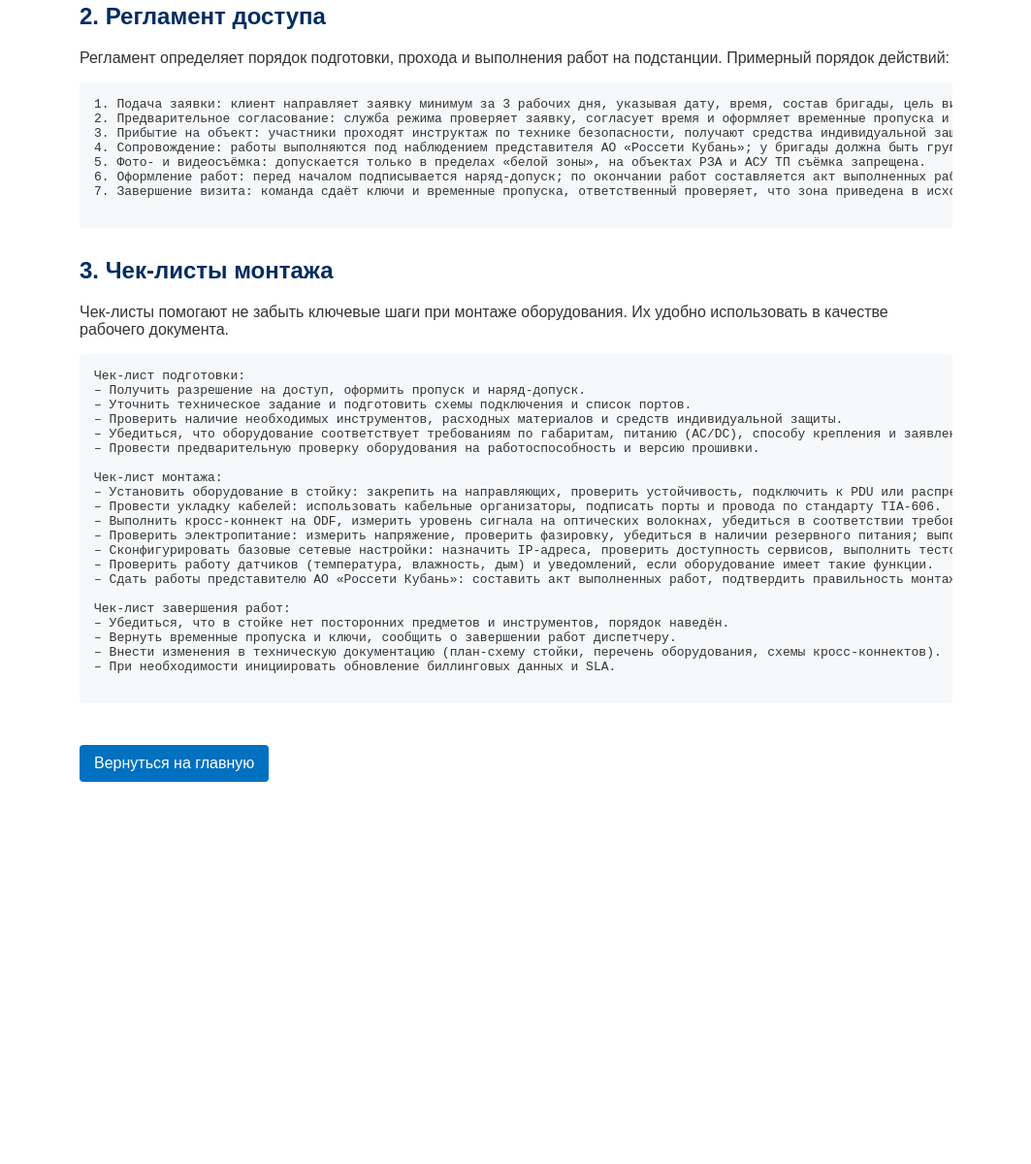
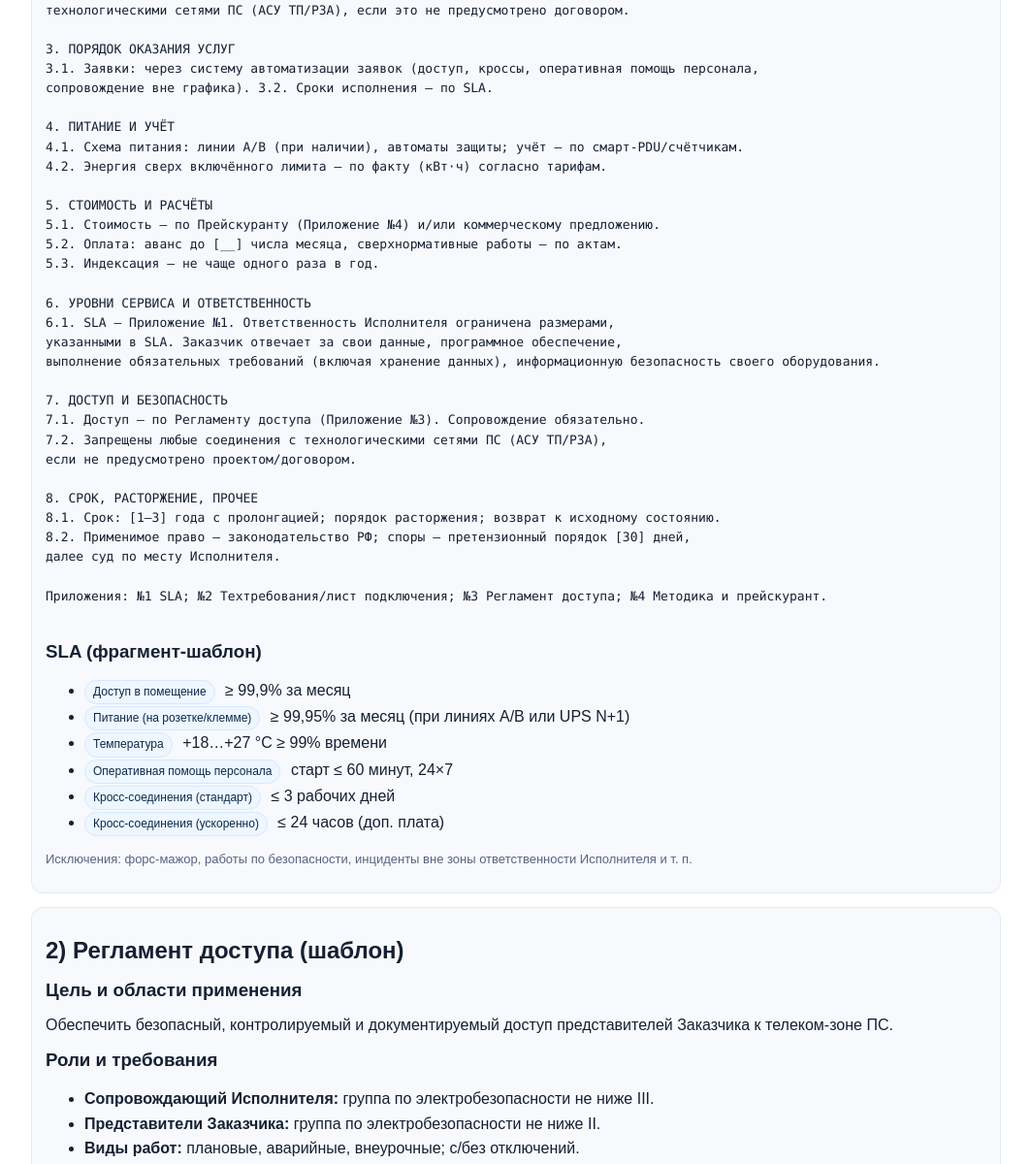
Before and after one commit to Anatoliy031/Big-data, a plain HTML site: page templates.html in a window 1280 px wide. Shown: the part 802-2002 px from the top of the page at 97% size, without its empty margins (108-1171 px from the left). Before the commit the page ends 1628 px from the top, so only its background shows below. Drawn offline with Linux system fonts and the light colour scheme.

Commit message:
Update templates.html

```diff
--- a/templates.html
+++ b/templates.html
@@ -3,133 +3,183 @@
 <head>
   <meta charset="UTF-8">
   <meta name="viewport" content="width=device-width, initial-scale=1.0">
-  <title>Шаблоны документов</title>
+  <title>Шаблоны документов: договор, SLA, регламент доступа, чек-листы</title>
   <style>
-    body {
-      font-family: Arial, sans-serif;
-      background: #fff;
-      color: #333;
-      margin: 0;
-      padding: 0;
-    }
-    header {
-      background: #002d62;
-      color: #fff;
-      padding: 30px 20px;
-      text-align: center;
-    }
-    header h1 {
-      margin: 0;
-      font-size: 1.8rem;
-    }
-    main {
-      padding: 20px;
-      max-width: 900px;
-      margin: 0 auto;
-    }
-    h2 {
-      margin-top: 30px;
-      color: #002d62;
-    }
-    pre {
-      background: #f6f8fa;
-      padding: 15px;
-      border-radius: 4px;
-      overflow-x: auto;
-    }
-    .back {
-      display: inline-block;
-      margin-top: 30px;
-      padding: 10px 15px;
-      background: #0070c0;
-      color: #fff;
-      text-decoration: none;
-      border-radius: 4px;
-    }
+    body{font-family:Arial,sans-serif;background:#fff;color:#162033;margin:0}
+    header{background:#002d62;color:#fff;padding:20px}
+    main{max-width:1000px;margin:0 auto;padding:20px}
+    h1,h2,h3{margin:16px 0}
+    .box{background:#f7f9fc;border:1px solid #e5eaf2;border-radius:12px;padding:14px;margin:14px 0}
+    .muted{color:#5a6380;font-size:13px}
+    pre, code{font-family:ui-monospace,Menlo,Consolas,monospace;font-size:13px;line-height:1.55;white-space:pre-wrap}
+    ul{line-height:1.6}
+    .tag{display:inline-block;background:#eef6ff;border:1px solid #d6e8ff;border-radius:999px;padding:2px 8px;margin-right:6px;font-size:12px;color:#0b2a4a}
   </style>
 </head>
 <body>
-  <header>
-    <h1>Шаблоны: договор, SLA и регламенты</h1>
-  </header>
-  <main>
-    <p>Ниже приведены общие структуры и примеры содержания ключевых документов. Эти образцы помогут вам сформировать
-      индивидуальные версии в соответствии с потребностями конкретного клиента.</p>
+<header>
+  <h1>Шаблоны документов</h1>
+  <p class="muted">
+    Ниже — каркасы документов: типовой договор + SLA, регламент доступа и чек-листы. Используются корректные термины:
+    «юнит(ы)» (высота в стойке), «кВт» (мощность), «контрольная точка» (вместо Gate), «оперативная помощь персонала» (вместо Remote Hands),
+    «система автоматизации заявок» (без упоминания CRM).
+  </p>
+</header>
 
-    <h2>1. Типовой договор + SLA</h2>
-    <p>Типовой договор регулирует отношения между АО «Россети Кубань» и оператором связи. Он состоит из
-      нескольких разделов:</p>
+<main>
+
+  <!-- ДОГОВОР -->
+  <section class="box">
+    <h2>1) Типовой договор оказания услуг колокейшн + SLA</h2>
+    <h3>Договор (каркас)</h3>
     <pre>
-1. Предмет договора
-   – Предоставление услуги размещения телеком‑оборудования на подстанциях (колокейшн).
-   – Перечень предоставляемых ресурсов: стойки, питание, климат, кросс‑коннекты.
+ДОГОВОР № [____] оказания услуг по размещению оборудования (колокейшн)
 
-2. Права и обязанности сторон
-   – АО «Россети Кубань» обеспечивает доступ, электропитание, климат и безопасный режим.
-   – Оператор соблюдает требования по монтажу, не вмешивается в работу АСУ ТП, выполняет СОРМ и хранение данных.
+г. [Город]                                  «[__]» [месяц] [год] г.
 
-3. Уровни сервиса (SLA)
-   – Доступ в помещение: 99,9 % времени.
-   – Питание: 99,95 % (при наличии двойного ввода/UPS).
-   – Климат: температура от +18 до +27 °C – 99 % времени.
-   – Реагирование remote hands: в течение 60 минут.
+1. ПРЕДМЕТ
+1.1. Исполнитель: [Полное наименование] предоставляет Заказчику услугу колокейшн
+на площадках (подстанциях, далее — ПС) по адресам Приложения №2, включая:
+(a) место в стойке или часть стойки (юниты) [кол-во: __U],
+(b) электрическую мощность до [__] кВт,
+(c) поддержание климатических условий,
+(d) доступ по Регламенту доступа (Приложение №3),
+(e) кросс-соединения к ОDF (оптический кросс),
+(f) сопутствующие сервисы: оперативная помощь персонала, сопровождение работ,
+(g) иные услуги по заявкам через систему автоматизации заявок.
 
-4. Порядок доступа и работ
-   – Доступ только по заявке, сопровождается представителем АО «Россети Кубань».
-   – Обязательное соблюдение требований безопасности, наличие группы по электробезопасности у подрядчика.
+1.2. Заказчик размещает и эксплуатирует своё оборудование с соблюдением требований
+настоящего договора, SLA (Приложение №1), Регламента доступа (Приложение №3),
+техтребований (Приложение №2), правил безопасности и действующего законодательства.
 
-5. Порядок оплаты
-   – Ежемесячная абонентская плата за U и мощность, учёт потребленной энергии по счётчику.
-   – Услуги remote hands и экспресс‑работы оплачиваются отдельно.
+2. ОБЯЗАННОСТИ СТОРОН
+2.1. Исполнитель обеспечивает доступность помещения, питание (кВт) в выделенной
+точке подключения, температурный режим по SLA, пропускной режим, кросс-соединения.
+2.2. Заказчик: использует оборудование, соответствующее Приложению №2; соблюдает
+Регламент доступа; исполняет требования законов (включая хранение данных — на стороне
+оператора связи, при наличии соответствующего статуса); не соединяет оборудование с
+технологическими сетями ПС (АСУ ТП/РЗА), если это не предусмотрено договором.
 
-6. Ответственность и форс‑мажор
-   – Устанавливаются ограничения и штрафы за нарушение SLA.
-   – Форс‑мажорные обстоятельства оговариваются отдельно.
+3. ПОРЯДОК ОКАЗАНИЯ УСЛУГ
+3.1. Заявки: через систему автоматизации заявок (доступ, кроссы, оперативная помощь персонала,
+сопровождение вне графика). 3.2. Сроки исполнения — по SLA.
 
-7. Срок действия и порядок расторжения
-   – Минимальный срок – 12 месяцев, пролонгация автоматически.
-   – Досрочное расторжение – по взаимному согласию или при существенном нарушении условий.
+4. ПИТАНИЕ И УЧЁТ
+4.1. Схема питания: линии A/B (при наличии), автоматы защиты; учёт — по смарт-PDU/счётчикам.
+4.2. Энергия сверх включённого лимита — по факту (кВт·ч) согласно тарифам.
+
+5. СТОИМОСТЬ И РАСЧЁТЫ
+5.1. Стоимость — по Прейскуранту (Приложение №4) и/или коммерческому предложению.
+5.2. Оплата: аванс до [__] числа месяца, сверхнормативные работы — по актам.
+5.3. Индексация — не чаще одного раза в год.
+
+6. УРОВНИ СЕРВИСА И ОТВЕТСТВЕННОСТЬ
+6.1. SLA — Приложение №1. Ответственность Исполнителя ограничена размерами,
+указанными в SLA. Заказчик отвечает за свои данные, программное обеспечение,
+выполнение обязательных требований (включая хранение данных), информационную безопасность своего оборудования.
+
+7. ДОСТУП И БЕЗОПАСНОСТЬ
+7.1. Доступ — по Регламенту доступа (Приложение №3). Сопровождение обязательно.
+7.2. Запрещены любые соединения с технологическими сетями ПС (АСУ ТП/РЗА),
+если не предусмотрено проектом/договором.
+
+8. СРОК, РАСТОРЖЕНИЕ, ПРОЧЕЕ
+8.1. Срок: [1–3] года с пролонгацией; порядок расторжения; возврат к исходному состоянию.
+8.2. Применимое право — законодательство РФ; споры — претензионный порядок [30] дней,
+далее суд по месту Исполнителя.
+
+Приложения: №1 SLA; №2 Техтребования/лист подключения; №3 Регламент доступа; №4 Методика и прейскурант.
     </pre>
 
-    <h2>2. Регламент доступа</h2>
-    <p>Регламент определяет порядок подготовки, прохода и выполнения работ на подстанции. Примерный порядок действий:</p>
+    <h3>SLA (фрагмент-шаблон)</h3>
+    <ul>
+      <li><span class="tag">Доступ в помещение</span> ≥ 99,9% за месяц</li>
+      <li><span class="tag">Питание (на розетке/клемме)</span> ≥ 99,95% за месяц (при линиях A/B или UPS N+1)</li>
+      <li><span class="tag">Температура</span> +18…+27 °C ≥ 99% времени</li>
+      <li><span class="tag">Оперативная помощь персонала</span> старт ≤ 60 минут, 24×7</li>
+      <li><span class="tag">Кросс-соединения (стандарт)</span> ≤ 3 рабочих дней</li>
+      <li><span class="tag">Кросс-соединения (ускоренно)</span> ≤ 24 часов (доп. плата)</li>
+    </ul>
+    <p class="muted">Исключения: форс-мажор, работы по безопасности, инциденты вне зоны ответственности Исполнителя и т. п.</p>
+  </section>
+
+  <!-- РЕГЛАМЕНТ ДОСТУПА -->
+  <section class="box">
+    <h2>2) Регламент доступа (шаблон)</h2>
+    <h3>Цель и области применения</h3>
+    <p>Обеспечить безопасный, контролируемый и документируемый доступ представителей Заказчика к телеком-зоне ПС.</p>
+
+    <h3>Роли и требования</h3>
+    <ul>
+      <li><b>Сопровождающий Исполнителя:</b> группа по электробезопасности не ниже III.</li>
+      <li><b>Представители Заказчика:</b> группа по электробезопасности не ниже II.</li>
+      <li><b>Виды работ:</b> плановые, аварийные, внеурочные; с/без отключений.</li>
+    </ul>
+
+    <h3>Порядок доступа — шаг за шагом</h3>
+    <ol>
+      <li><b>Заявка:</b> подать в <b>систему автоматизации заявок</b> не позднее чем за 1 рабочий день (план) или по телефону диспетчера (авария).</li>
+      <li><b>Согласование:</b> время визита, состав бригады (ФИО, контакты, допуски), перечень работ и зона.</li>
+      <li><b>Пропускной режим:</b> оформление пропуска; вход через СКУД; выдача СИЗ при необходимости.</li>
+      <li><b>Сопровождение:</b> перемещение только с представителем Исполнителя; соблюдение фото/видео-ограничений.</li>
+      <li><b>Работы:</b> выполнение задач согласно заявке/наряду; запрет на доступ к технологическим сетям ПС (АСУ ТП/РЗА).</li>
+      <li><b>Завершение:</b> приведение зоны в исходное состояние; подпись журнала работ и акта.</li>
+      <li><b>Инциденты:</b> немедленно сообщить диспетчеру; следовать указаниям персонала ПС.</li>
+    </ol>
+
+    <h3>Запрещено</h3>
+    <ul>
+      <li>Открывать силовые щиты и вмешиваться в АСУ ТП/РЗА.</li>
+      <li>Прокладывать кабели вне разрешённых трасс и нарушать огнезащитные проходки.</li>
+      <li>Использовать нагревательные приборы; оставлять мусор/упаковку.</li>
+    </ul>
+
+    <h3>Формы</h3>
+    <ul>
+      <li>Журнал доступа (СКУД + бумажный журнал).</li>
+      <li>Наряд/распоряжение на работы.</li>
+      <li>Акт выполненных работ/сдачи-приёмки.</li>
+    </ul>
+  </section>
+
+  <!-- ЧЕК-ЛИСТЫ -->
+  <section class="box">
+    <h2>3) Чек-листы монтажа (шаблоны)</h2>
+
+    <h3>Чек-лист «Готовность ПС к размещению»</h3>
     <pre>
-1. Подача заявки: клиент направляет заявку минимум за 3 рабочих дня, указывая дату, время, состав бригады, цель визита и перечень оборудования.
-2. Предварительное согласование: служба режима проверяет заявку, согласует время и оформляет временные пропуска и наряд‑допуск.
-3. Прибытие на объект: участники проходят инструктаж по технике безопасности, получают средства индивидуальной защиты, временные карточки доступа и сопровождаются ответственным.
-4. Сопровождение: работы выполняются под наблюдением представителя АО «Россети Кубань»; у бригады должна быть группа по электробезопасности (не ниже II), у сопровождающего – III.
-5. Фото‑ и видеосъёмка: допускается только в пределах «белой зоны», на объектах РЗА и АСУ ТП съёмка запрещена.
-6. Оформление работ: перед началом подписывается наряд‑допуск; по окончании работ составляется акт выполненных работ, фиксируются серийные номера оборудования и выполненные действия.
-7. Завершение визита: команда сдаёт ключи и временные пропуска, ответственный проверяет, что зона приведена в исходное состояние, и закрывает наряд‑допуск.
+[ ] Помещение выделено; дверь/замок; таблички.
+[ ] Стойки 19″, крепёж, заглушки, кабель-организаторы (до 42 юнитов).
+[ ] PDU линии A/B, подписаны линии, автоматы защиты.
+[ ] Заземление: стойки/двери/ODF на ГЗШ (проверка мультиметром).
+[ ] Климат: +18…+27 °C, аварийная сигнализация.
+[ ] СКУД, видеонаблюдение, журнал событий.
+[ ] ODF размечен; патч-панели промаркированы.
     </pre>
 
-    <h2>3. Чек‑листы монтажа</h2>
-    <p>Чек‑листы помогают не забыть ключевые шаги при монтаже оборудования. Их удобно использовать в качестве рабочего документа.</p>
+    <h3>Чек-лист «Монтаж оборудования Заказчика»</h3>
     <pre>
-Чек‑лист подготовки:
-– Получить разрешение на доступ, оформить пропуск и наряд‑допуск.
-– Уточнить техническое задание и подготовить схемы подключения и список портов.
-– Проверить наличие необходимых инструментов, расходных материалов и средств индивидуальной защиты.
-– Убедиться, что оборудование соответствует требованиям по габаритам, питанию (AC/DC), способу крепления и заявленной мощности.
-– Провести предварительную проверку оборудования на работоспособность и версию прошивки.
-
-Чек‑лист монтажа:
-– Установить оборудование в стойку: закрепить на направляющих, проверить устойчивость, подключить к PDU или распределению −48 В.
-– Провести укладку кабелей: использовать кабельные организаторы, подписать порты и провода по стандарту TIA‑606.
-– Выполнить кросс‑коннект на ODF, измерить уровень сигнала на оптических волокнах, убедиться в соответствии требованиям.
-– Проверить электропитание: измерить напряжение, проверить фазировку, убедиться в наличии резервного питания; выполнить подключение к шине заземления.
-– Сконфигурировать базовые сетевые настройки: назначить IP‑адреса, проверить доступность сервисов, выполнить тестовую передачу данных.
-– Проверить работу датчиков (температура, влажность, дым) и уведомлений, если оборудование имеет такие функции.
-– Сдать работы представителю АО «Россети Кубань»: составить акт выполненных работ, подтвердить правильность монтажа и отсутствие повреждений.
-
-Чек‑лист завершения работ:
-– Убедиться, что в стойке нет посторонних предметов и инструментов, порядок наведён.
-– Вернуть временные пропуска и ключи, сообщить о завершении работ диспетчеру.
-– Внести изменения в техническую документацию (план‑схему стойки, перечень оборудования, схемы кросс‑коннектов).
-– При необходимости инициировать обновление биллинговых данных и SLA.
+[ ] Оборудование соответствует листу подключения (габариты, масса, потребляемая мощность).
+[ ] Установка в стойку по юнитам; крепёж; допустимые радиусы изгиба кабелей.
+[ ] Питание подключено (линии A/B при наличии), маркировка шнуров.
+[ ] Патч-корды к ODF по лоткам; бирки и схемы.
+[ ] Проверены базовые тесты: индикация, загрузка, сетевые интервалы, температурные датчики.
+[ ] Оформлены акты, фотофиксация зоны монтажа.
     </pre>
 
-    <a class="back" href="index.html">Вернуться на главную</a>
-  </main>
+    <h3>Чек-лист «Сдача/приёмка и ввод в эксплуатацию»</h3>
+    <pre>
+[ ] Серийные номера и инвентарные нанесены/сверены.
+[ ] Схема питания, кроссов, портов ODF приложена к акту.
+[ ] Учётные данные и контакты 24×7 обменены.
+[ ] Доступы заведены; правила заявок в системе автоматизации согласованы.
+[ ] Точки измерения (кВт·ч) привязаны; отчётность проверена.
+[ ] Зона приведена в исходное состояние; мусор вывезен.
+    </pre>
+
+    <p class="muted">Примечание: при необходимости добавьте отраслевые требования (ПБ, ИБ/КИИ) и внутренние контрольные листы.</p>
+  </section>
+
+</main>
 </body>
 </html>
```
